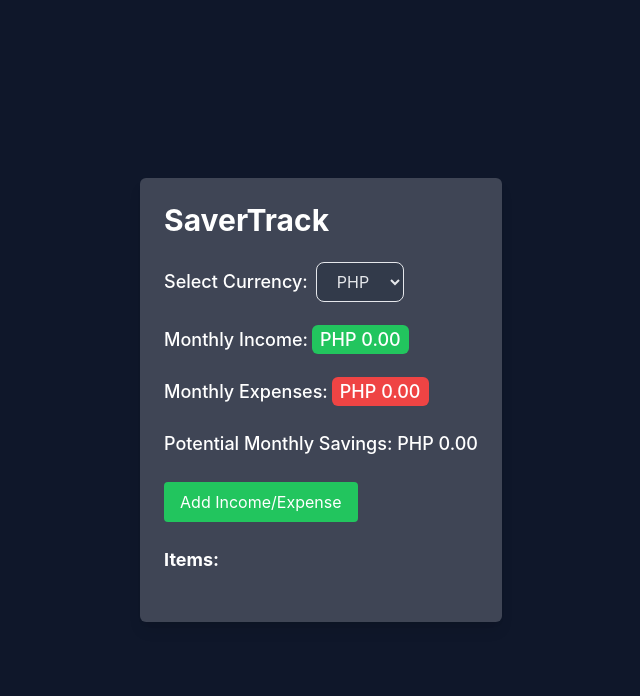
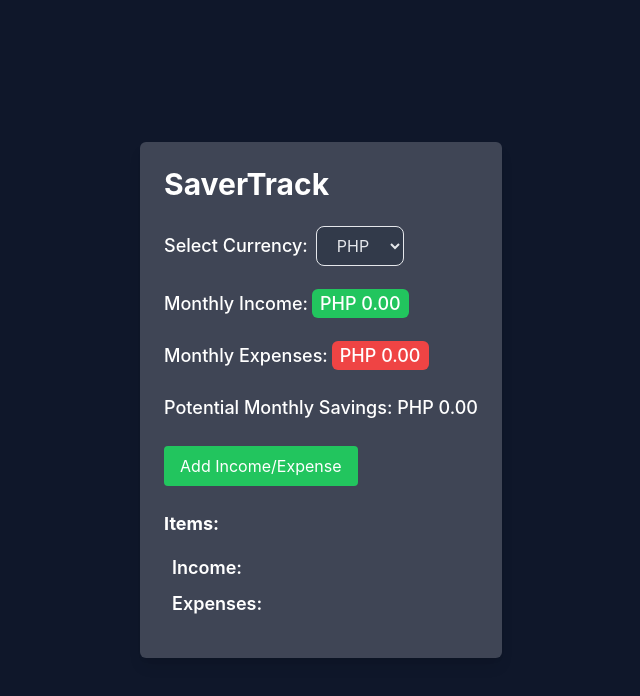
Before and after one commit to marcusdavidalo/savertracker, a React (Create React App) app: page / in a window 1280 px wide. Shown: the top 696 px of the page, without its empty margins (319-959 px from the left). Built offline with nearby package versions, Linux system fonts and the light colour scheme.

Commit message:
logic overhaul

```diff
--- a/src/App.js
+++ b/src/App.js
@@ -26,6 +26,10 @@ const App = () => {
       setExpenses(JSON.parse(savedExpenses));
     }
   }, []);
+
+  const sortedIncome = [...income].sort((a, b) => b.amount - a.amount);
+const sortedExpenses = [...expenses].sort((a, b) => b.amount - a.amount);
+
 
   useEffect(() => {
     localStorage.setItem('currency', currency);
@@ -100,14 +104,12 @@ const App = () => {
     handleModalClose();
   };
 
-  const handleDeleteItem = (itemType, index) => {
-    if (itemType === 'income') {
-      const updatedIncome = [...income];
-      updatedIncome.splice(index, 1);
+  const handleDeleteItem = (item) => {
+    if (income.includes(item)) {
+      const updatedIncome = income.filter((i) => i !== item);
       setIncome(updatedIncome);
     } else {
-      const updatedExpenses = [...expenses];
-      updatedExpenses.splice(index, 1);
+      const updatedExpenses = expenses.filter((i) => i !== item);
       setExpenses(updatedExpenses);
     }
   };
@@ -168,25 +170,40 @@ const App = () => {
         <div className="flex flex-col">
   <h2 className="text-lg font-bold">Items:</h2>
   <ul className="rounded-lg p-2 mt-2">
-    {[...income, ...expenses]
-      .sort((a, b) => a.amount - b.amount)
-      .map((item, index) => (
+  <li className="text-lg font-semibold mb-2">Income:</li>
+  {sortedIncome.map((item, index) => (
     <li
-          key={`item-${index}`}
-          className={`${
-            item.amount >= 0 ? 'bg-green-500' : 'bg-red-500'
-          } bg-opacity-50 hover:bg-opacity-75 rounded-lg p-2 mb-2 flex justify-between items-center`}
+      key={`income-${index}`}
+      className={`bg-green-500 bg-opacity-50 hover:bg-opacity-75 rounded-lg p-2 mb-2 flex justify-between items-center`}
     >
-          <span className="text-lg font-semibold">{item.itemName}:</span> {currency} {Math.abs(item.amount).toFixed(2)}{' '}
+      <span className="text-lg font-semibold">{item.itemName}:</span> {currency}{' '}
+      {Math.abs(item.amount).toFixed(2)}{' '}
       <button
         className="bg-red-500 hover:bg-red-600 px-2 py-1 rounded-md font-semibold text-gray-200 ml-2"
-            onClick={() => handleDeleteItem(item.amount >= 0 ? 'income' : 'expense', index)}
+        onClick={() => handleDeleteItem(item)}
+      >
+        Delete
+      </button>
+    </li>
+  ))}
+  <li className="text-lg font-semibold my-2">Expenses:</li>
+  {sortedExpenses.map((item, index) => (
+    <li
+      key={`expense-${index}`}
+      className={`bg-red-500 bg-opacity-50 hover:bg-opacity-75 rounded-lg p-2 mb-2 flex justify-between items-center`}
+    >
+      <span className="text-lg font-semibold">{item.itemName}:</span> {currency}{' '}
+      {Math.abs(item.amount).toFixed(2)}{' '}
+      <button
+        className="bg-red-500 hover:bg-red-600 px-2 py-1 rounded-md font-semibold text-gray-200 ml-2"
+        onClick={() => handleDeleteItem(item)}
       >
         Delete
       </button>
     </li>
   ))}
 </ul>
+
 </div>
       </div>
       {modalOpen && (
```
Lines whose indentation alone changed are shown as unchanged.
